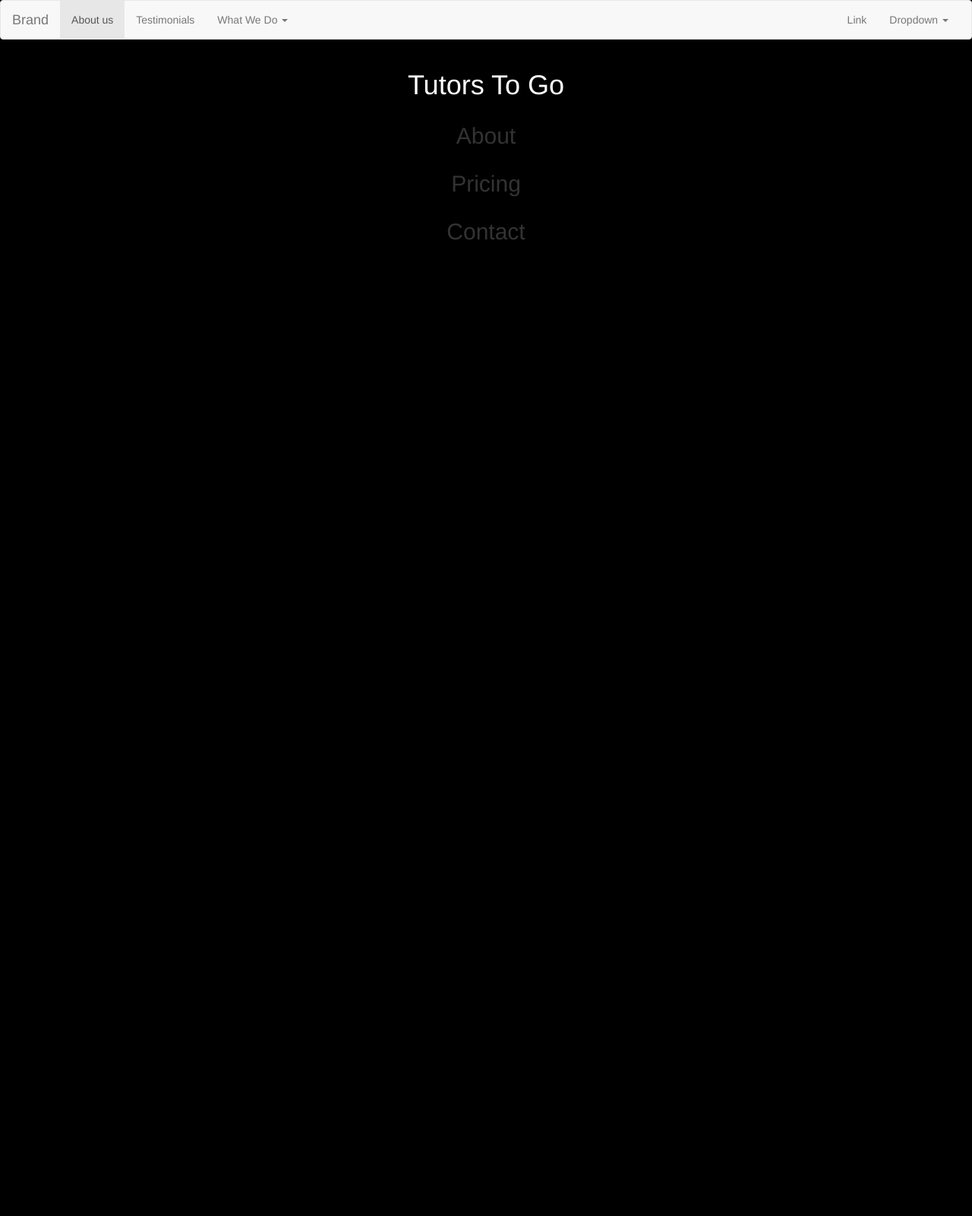
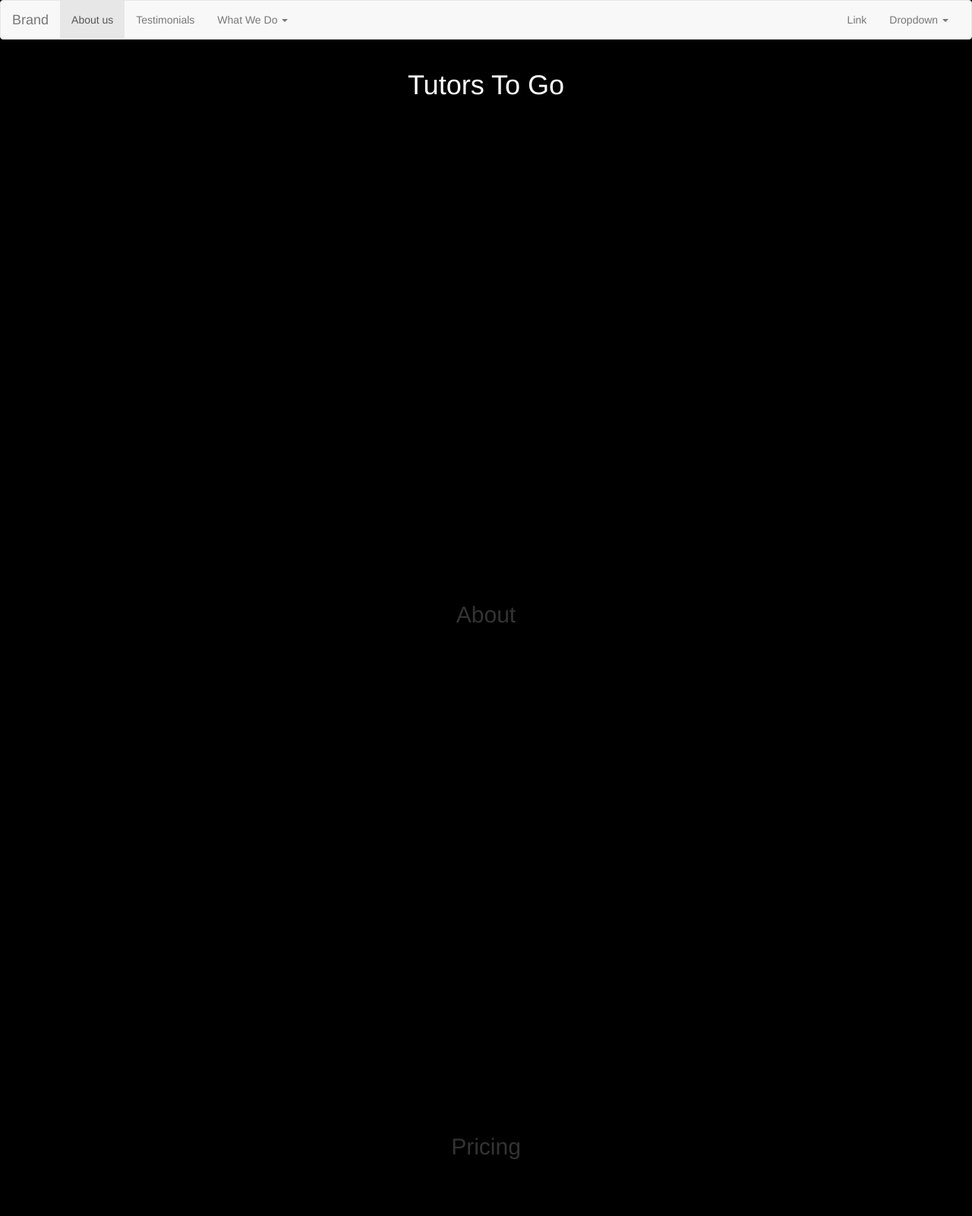
Before and after one commit to christophszcz/tutoringWebsite, a plain HTML site: page index.html in a window 1280 px wide. Shown: the top 1600 px of the page at 76% size. Before the commit the page ends 800 px from the top, so only its background shows below. Drawn offline with nearby package versions, Linux system fonts and the light colour scheme.

Commit message:
Input link to each part of the page as well as section space.

```diff
--- a/css/style.css
+++ b/css/style.css
@@ -11,3 +11,27 @@ body{
 .main-title{
   color: #fff;
 }
+
+/* Main Section */
+
+.main-section{
+	min-height: 700px;
+}
+
+/* About Section  */
+
+.about-section{
+	min-height: 700px;
+}
+
+/* Pricing Seciton */
+
+.pricing-section{
+	min-height: 700px;
+}
+
+/* Contact Section */
+
+.contact-section{
+	min-height: 700px;
+}
--- a/index.html
+++ b/index.html
@@ -58,7 +58,8 @@
   </nav>
 
   <!-- Main Section -->
-  <section>
+  <a id="main-scroll"></a>
+  <section class="main-section" >
     <div class="container">
       <div class="row">
         <div align="center">
@@ -69,7 +70,8 @@
   </section>
 
   <!-- About -->
-  <section>
+  <a id="about-scroll"></a>
+  <section class="about-section">
     <div class="container">
       <div class="row">
         <div align="center">
@@ -80,7 +82,8 @@
   </section>
 
   <!-- Pricing -->
-  <section>
+  <a id="pricing-scroll"></a>
+  <section class="pricing-section">
     <div class="container">
       <div class="row">
         <div align="center">
@@ -91,7 +94,8 @@
   </section>
 
   <!-- Contact -->
-  <section>
+  <a id="contact-scroll"></a>
+  <section class="contact-section">
     <div class="container">
       <div class="row">
         <div align="center">
```
